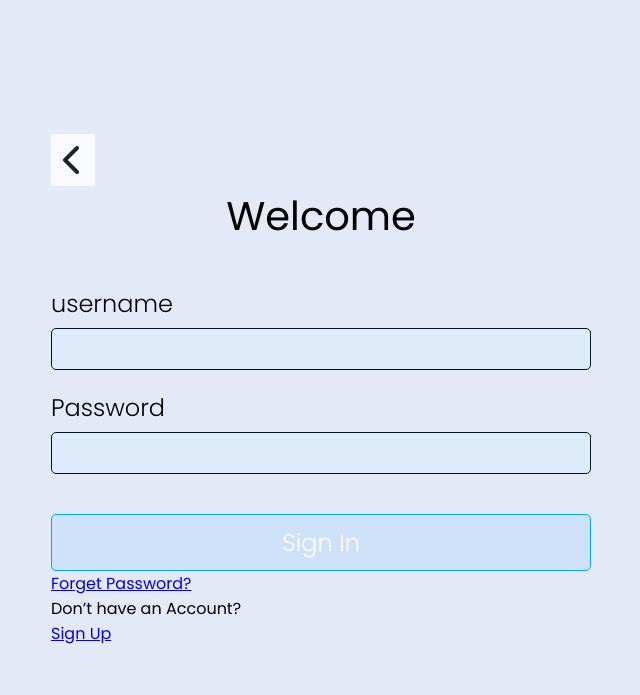
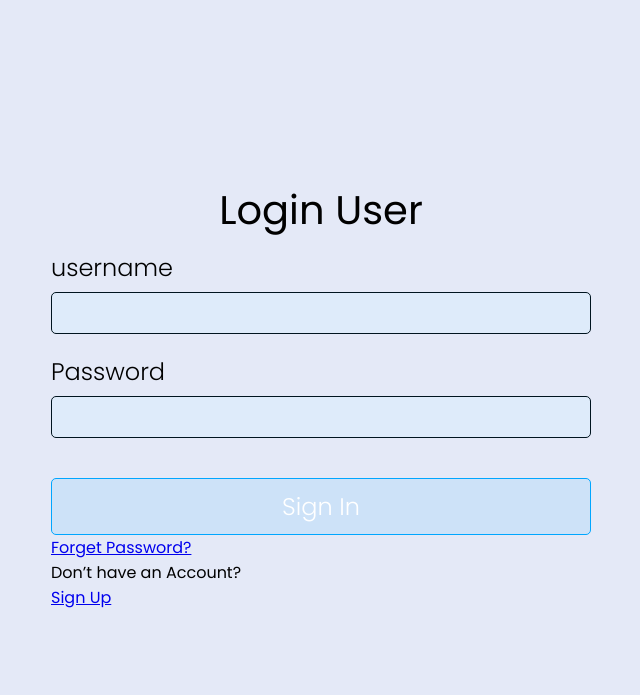
Before and after one commit to faisoabdirisak/SchoolChild, a Django app: page /login/ in a window 1280 px wide. Shown: the part 70-765 px from the top of the page, without its empty margins (319-959 px from the left). Run offline with Django 4.2, Linux system fonts and the light colour scheme; some libraries are stand-ins or nearby versions.

Commit message:
add commits

```diff
--- a/static/css/style.css
+++ b/static/css/style.css
@@ -937,11 +937,19 @@ footer{
   justify-content: center;
   align-items: center;
 }
+.faiso{
+  height: 100vh;
+  width: 100vw;
+  margin-top: 300px;
+  display: flex;
+  justify-content: center;
+  align-items: center;
 
+}
 
 .login-container {
   /* background-color: #; */
-  margin-top: 120px;
+  margin-top: 130px;
   padding: 50px 30px;
   min-width: 400px;
   width: 50%;
@@ -952,7 +960,7 @@ footer{
   /* color: white; */
   text-align: center;
   margin: 0;
-  margin-bottom: 40px;
+  margin-bottom: 10px;
   font-size: 2.5em;
   font-weight: normal;
 }
--- a/users/templates/login_register.html
+++ b/users/templates/login_register.html
@@ -4,8 +4,7 @@
 {% if page == 'register' %}
 <div class="full-screen-container">
     <div class="login-container">
-       <!-- <i class="fas fa-chevron-left prev-btn"></i> -->
-      <h3 class="login-title">Welcome</h3>
+      <h3 class="login-title">Register User</h3>
       <form method="POST" action="{% url 'register' %}">
         {% csrf_token %}
         {% for field in form %}
@@ -33,8 +32,8 @@
 
   <div class="full-screen-container">
     <div class="login-container">
-       <i class="fas fa-chevron-left prev-btn"></i>
-      <h3 class="login-title">Welcome</h3>
+       <!-- <i class="fas fa-chevron-left prev-btn"></i> -->
+      <h3 class="login-title">Login User</h3>
       <form action="{% url 'login' %}" method="POST">
         {% csrf_token %}
         <div class="input-group">
```
Also changed, not shown: users/templates/profile_form.html (+5 -4 lines), db.sqlite3.
